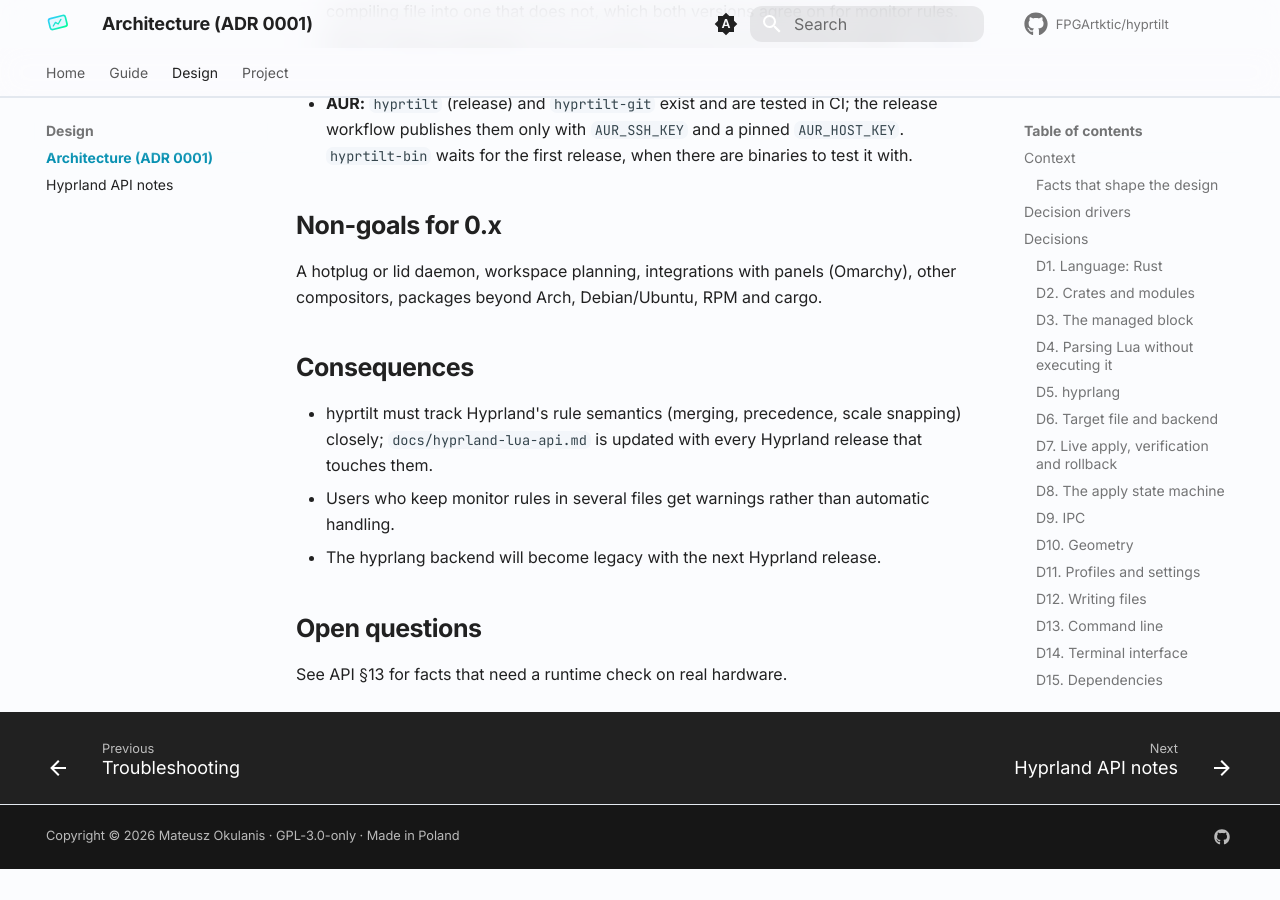
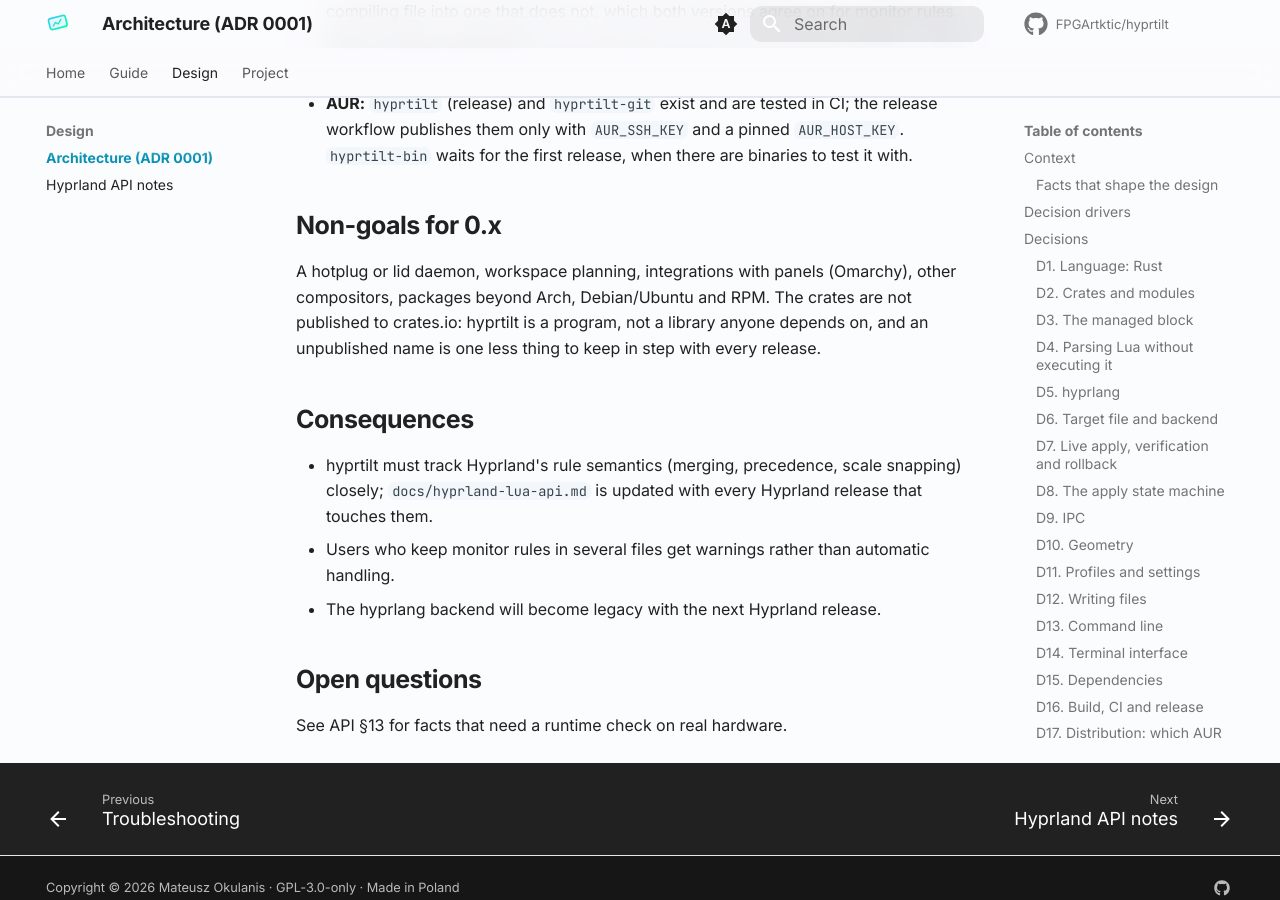
Before and after one commit to FPGArtktic/hyprtilt, an MkDocs documentation site: the page built from docs/adr/0001-architecture.md, in a window 1280 px wide and 900 px high, scrolled down 12786 px. Built offline with MkDocs 1.6.1 and Material for MkDocs 9.7.7, drawn with Linux system fonts in a browser that asks for light colours; comment, search, counter and statistics services are not loaded; before the commit the page ends 13654 px from its top, so only the background shows below that.

Commit message:
ci: stop publishing to crates.io
The crates.io job has never published anything. Trusted publishing is
configured on a crate that already exists, and neither hyprtilt nor
hyprtilt-core was ever uploaded, so the token exchange fails and the
job ends red on every tag: it did for v0.1.0 and again for v0.2.0.

Drop the job and the workflow_dispatch input that drove it by hand, and
say in the architecture record that the crates stay off crates.io.
hyprtilt is a program rather than a library others build against, and
the documentation no longer offers cargo install, so the registry adds
a name to keep in step with every release and nothing else. Releases,
their signed checksums and the AUR recipes are unaffected.

Co-Authored-By: Claude Opus 5 <noreply@anthropic.com>
Signed-off-by: Mateusz Okulanis <FPGArtktic@outlook.com>

```diff
--- a/docs/adr/0001-architecture.md
+++ b/docs/adr/0001-architecture.md
@@ -536,8 +536,10 @@ decisions above.
 ## Non-goals for 0.x
 
 A hotplug or lid daemon, workspace planning, integrations with panels
-(Omarchy), other compositors, packages beyond Arch, Debian/Ubuntu, RPM and
-cargo.
+(Omarchy), other compositors, packages beyond Arch, Debian/Ubuntu and RPM.
+The crates are not published to crates.io: hyprtilt is a program, not a
+library anyone depends on, and an unpublished name is one less thing to
+keep in step with every release.
 
 ## Consequences
 
```
Also changed, not shown: 1 other file.
